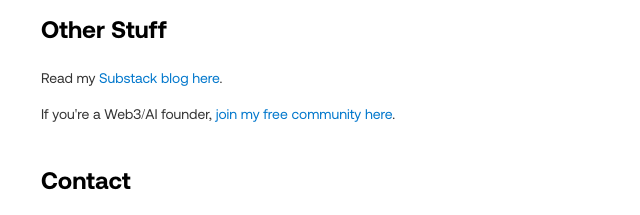
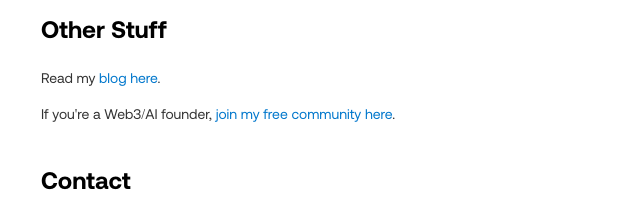
Before and after one commit to JackDolbs/Personal-Site, a plain HTML site: page index.html in a window 1280 px wide. Shown: the part 536-751 px from the top of the page, 319-959 px from the left. Drawn offline with Linux system fonts and the light colour scheme.

Commit message:
Change Substack to Posthaven

```diff
--- a/index.html
+++ b/index.html
@@ -27,7 +27,7 @@
         </section>
 
         <h2>Other Stuff<div id="other"></div></h2>
-            <p>Read my <a href="https://dolbs.substack.com/welcome">Substack blog here</a>.</p>
+            <p>Read my <a href="https://blog.jackdolbs.me/archive">blog here</a>.</p>
             <p>If you're a Web3/AI founder, <a href ="https://www.skool.com/w3-founders-lounge-6048?invite=45acfa77a3a34330b0ee9f798c4e144f">join my free community here</a>.</p>
         </section>
 
```
